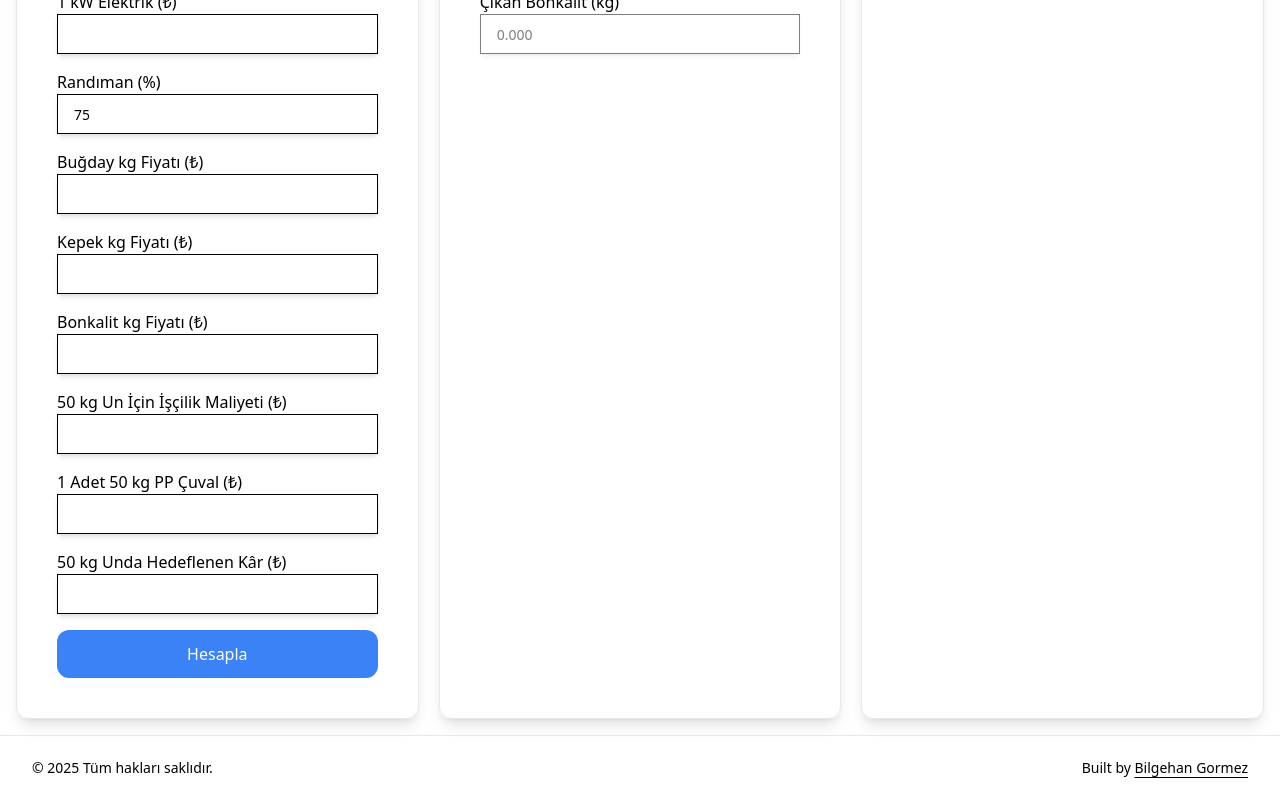
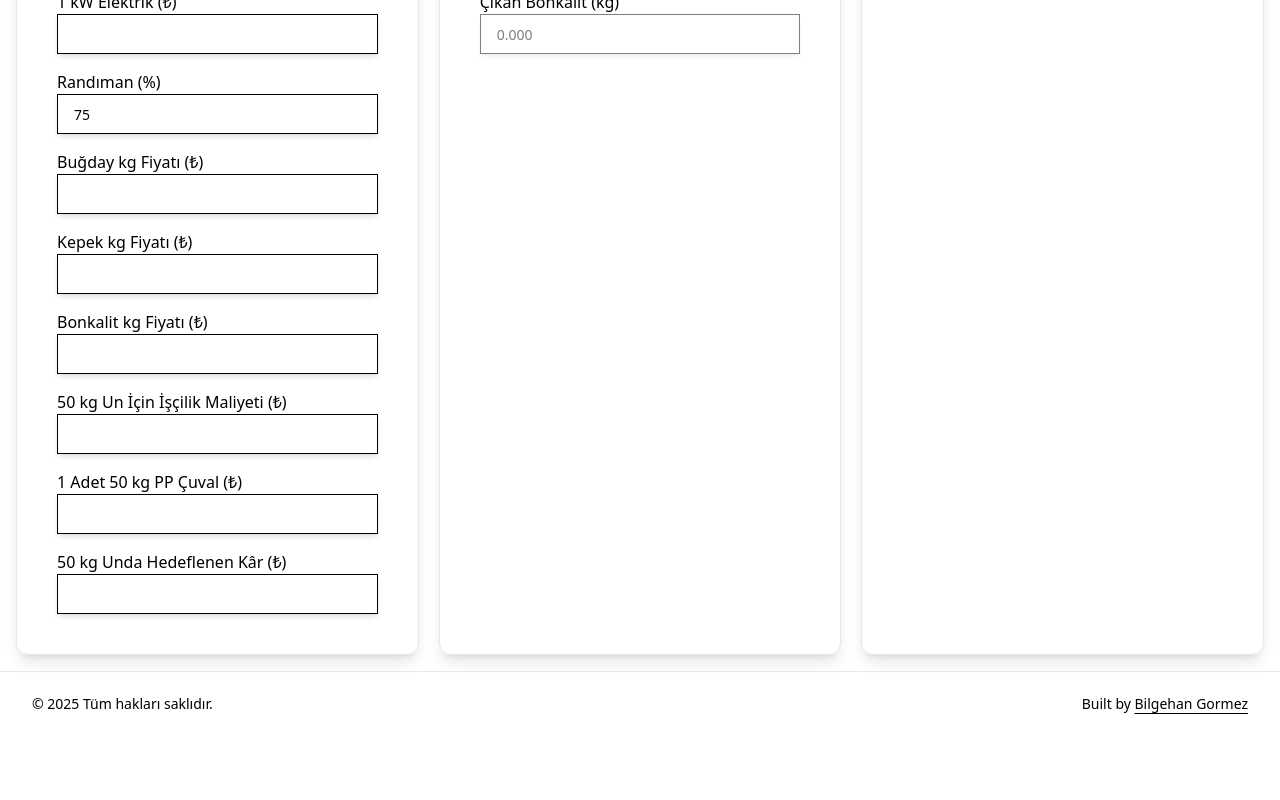
Before and after one commit to bilgehangormez/cost-and-selling-price-calculator, a Next.js app: page / in a window 1280 px wide. Shown: the part 348-1148 px from the top of the page. After the commit the page ends 1084 px from the top, so only its background shows below. Built offline with nearby package versions, Linux system fonts and the light colour scheme.

Commit message:
Update PriceCalculator.tsx

```diff
--- a/src/components/PriceCalculator.tsx
+++ b/src/components/PriceCalculator.tsx
@@ -12,9 +12,9 @@ export function PriceCalculator() {
     const [wheatRequired, setWheatRequired] = useState<number>(0);
     const [branKg, setBranKg] = useState<number>(0);
     const [bonkalitKg, setBonkalitKg] = useState<number>(0);
-    const [administrativeCost, setAdministrativeCost] = useState<number>(0);
     const [branRevenue, setBranRevenue] = useState<number>(0);
     const [bonkalitRevenue, setBonkalitRevenue] = useState<number>(0);
+    const [administrativeCost, setAdministrativeCost] = useState<number>(0);
 
     const { register, handleSubmit, watch } = useForm({
         defaultValues: {
@@ -53,7 +53,7 @@ export function PriceCalculator() {
         const branPrice = formatNumber(data.bran_price);
         const bonkalitPrice = formatNumber(data.bonkalit_price);
 
-        // **İdari maliyet hesaplaması**
+        // ✅ **İdari maliyet hesaplaması**
         const sackThreadCost = formatNumber(data.sack_thread_kg) * formatNumber(data.sack_thread_price);
         const dieselCost = formatNumber(data.diesel_liters) * formatNumber(data.diesel_price);
         const gasolineCost = formatNumber(data.gasoline_liters) * formatNumber(data.gasoline_price);
@@ -119,10 +119,6 @@ export function PriceCalculator() {
                         <div><Label>50 kg Un İçin İşçilik Maliyeti (₺)</Label><Input {...register("labor_cost")} /></div>
                         <div><Label>1 Adet 50 kg PP Çuval (₺)</Label><Input {...register("bag_cost")} /></div>
                         <div><Label>50 kg Unda Hedeflenen Kâr (₺)</Label><Input {...register("target_profit")} /></div>
-
-                        <button type="submit" className="w-full h-12 text-base rounded-xl bg-blue-500 text-white">
-                            Hesapla
-                        </button>
                     </form>
                 </CardContent>
             </Card>
```
